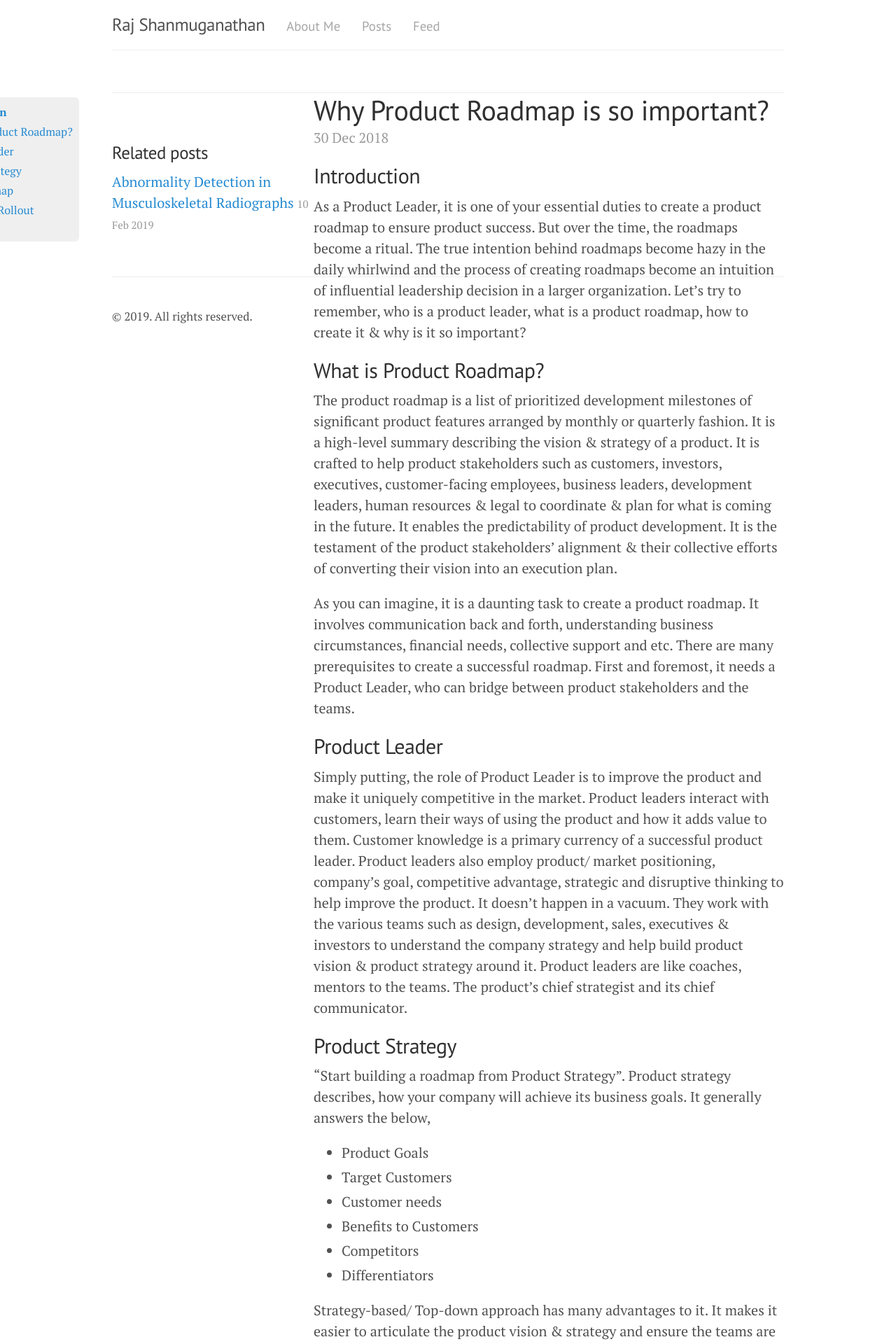
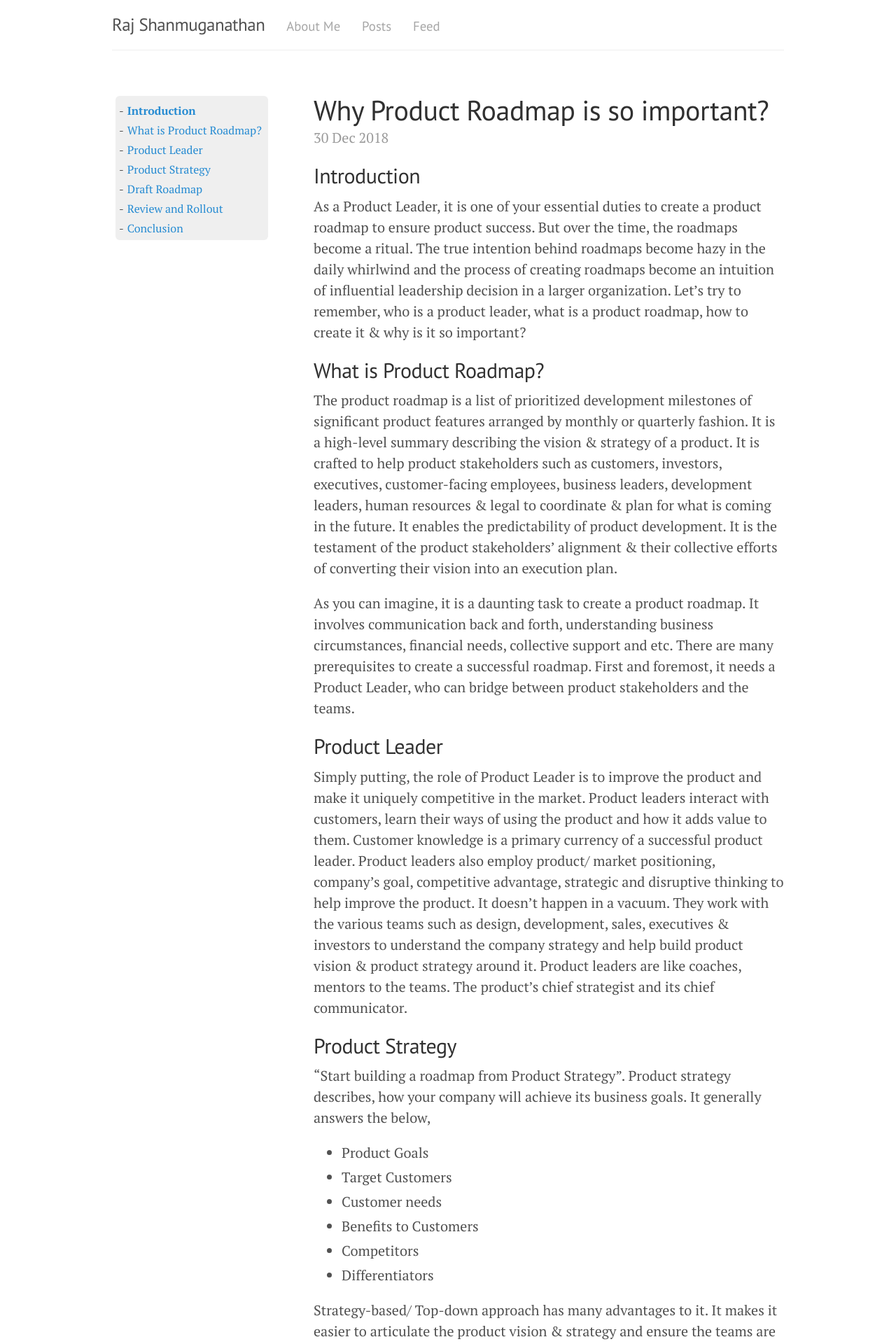
Before and after one commit to rajkumargithub/rajkumar.github.io, a Jekyll site: the page built from _posts/2018-12-30-why-product-roadmap-is-important.md, in a window 1280 px wide. Shown: the top 1920 px of the page at 70% size. Built offline with Jekyll 4.4.1, drawn with Linux system fonts in a browser that asks for light colours; nearby versions of some CDN libraries.

Commit message:
fixed some layout issues

```diff
--- a/public/css/lanyon.css
+++ b/public/css/lanyon.css
@@ -87,7 +87,7 @@
 }
 
 .content-wrapper {
-  clear: both
+  clear: both;
 
 }
 
@@ -559,12 +559,15 @@
   width:30%;
 }
 
-article.post {
+article.post,
+aside.related
+{
   float: right;
   width: 70%;
 }
 
 .nav {
+  left: 50%;
   background-color: #efefef;
   border-radius: 6px;
   list-style-type: none;
@@ -574,9 +577,6 @@
 
 nav {
   position: fixed;
-  left: 50%;
-  margin-left: -750px;
-  padding-top: 2px;
   text-align: left;
   font-size: initial;
 
--- a/public/css/poole.css
+++ b/public/css/poole.css
@@ -63,6 +63,12 @@
   background-color: #fff;
   -webkit-text-size-adjust: 100%;
       -ms-text-size-adjust: 100%;
+}
+
+.footer,
+.pagination {
+  clear: both;
+  text-align: center;
 }
 
 /* No `:visited` state is required by default (browsers will use `a`) */
```
